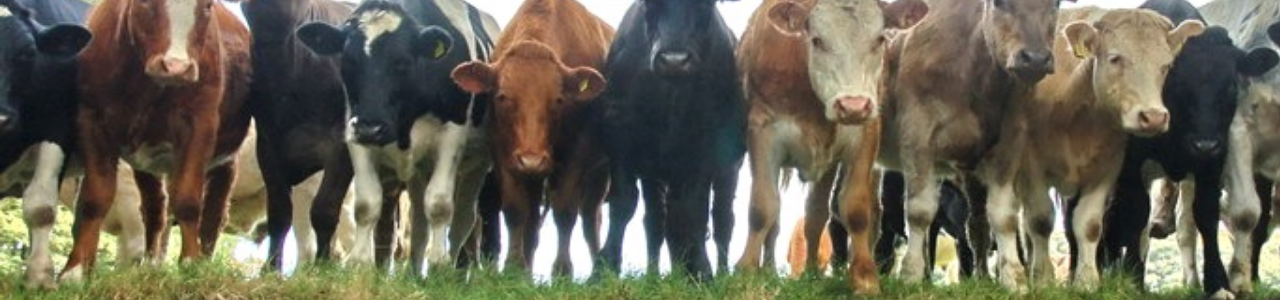
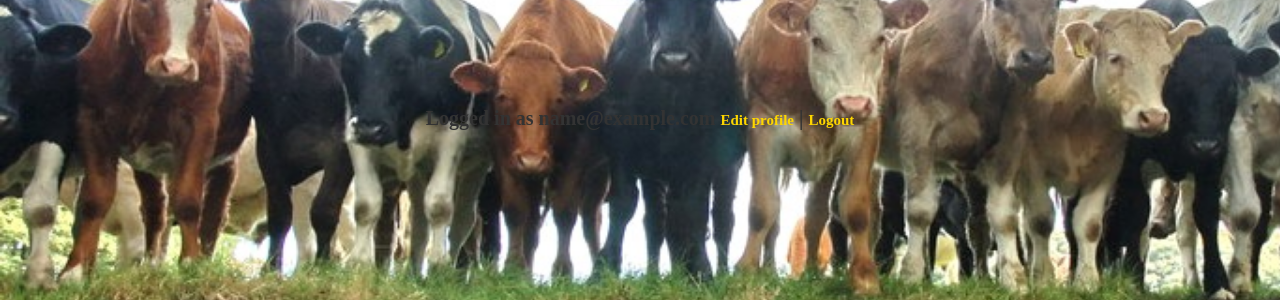
Before and after one commit to keleighlynch/Pinterest_Latest, a Rails app: page /home in a window 1280 px wide. Shown: the part 344-644 px from the top of the page. Run offline with Rails 7, Linux system fonts and the light colour scheme; the visitor is signed in with stand-in values (Sample User, id 1); style sheets or scripts are compiled from the project's sources; some libraries are stand-ins or nearby versions.

Commit message:
Build devise functionality into home page

```diff
--- a/app/views/static_pages/home.html.erb
+++ b/app/views/static_pages/home.html.erb
@@ -6,3 +6,14 @@
   <p>want</p>
   <p class="home_btn" ><a class="btn btn-primary btn-sm" href="#" role="button">my red stapler</a></p>
 </div>
+
+<strong><p>
+	<% if user_signed_in? %>
+	Logged in as <strong><%= current_user.email %></strong>
+	<%= link_to 'Edit profile', edit_user_registration_path, :class => 'navbar-link' %>
+		| <%= link_to 'Logout', destroy_user_session_path, method: :delete, :class=> 'navbar-link' %>
+	<% else %>
+		<%= link_to 'Sign Up', new_user_registration_path, :class => 'navbar-link' %>
+	<% end %>
+
+</p></strong>
```
